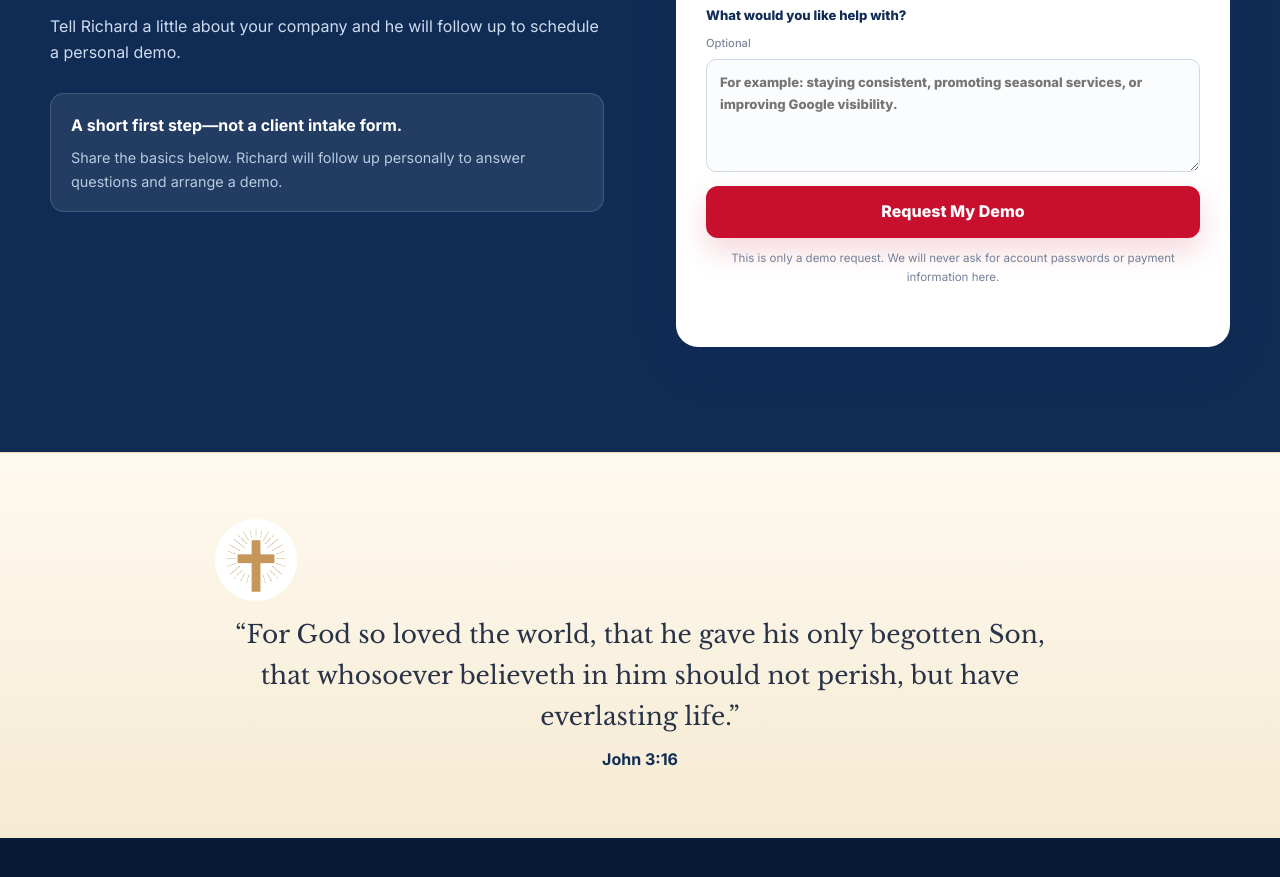
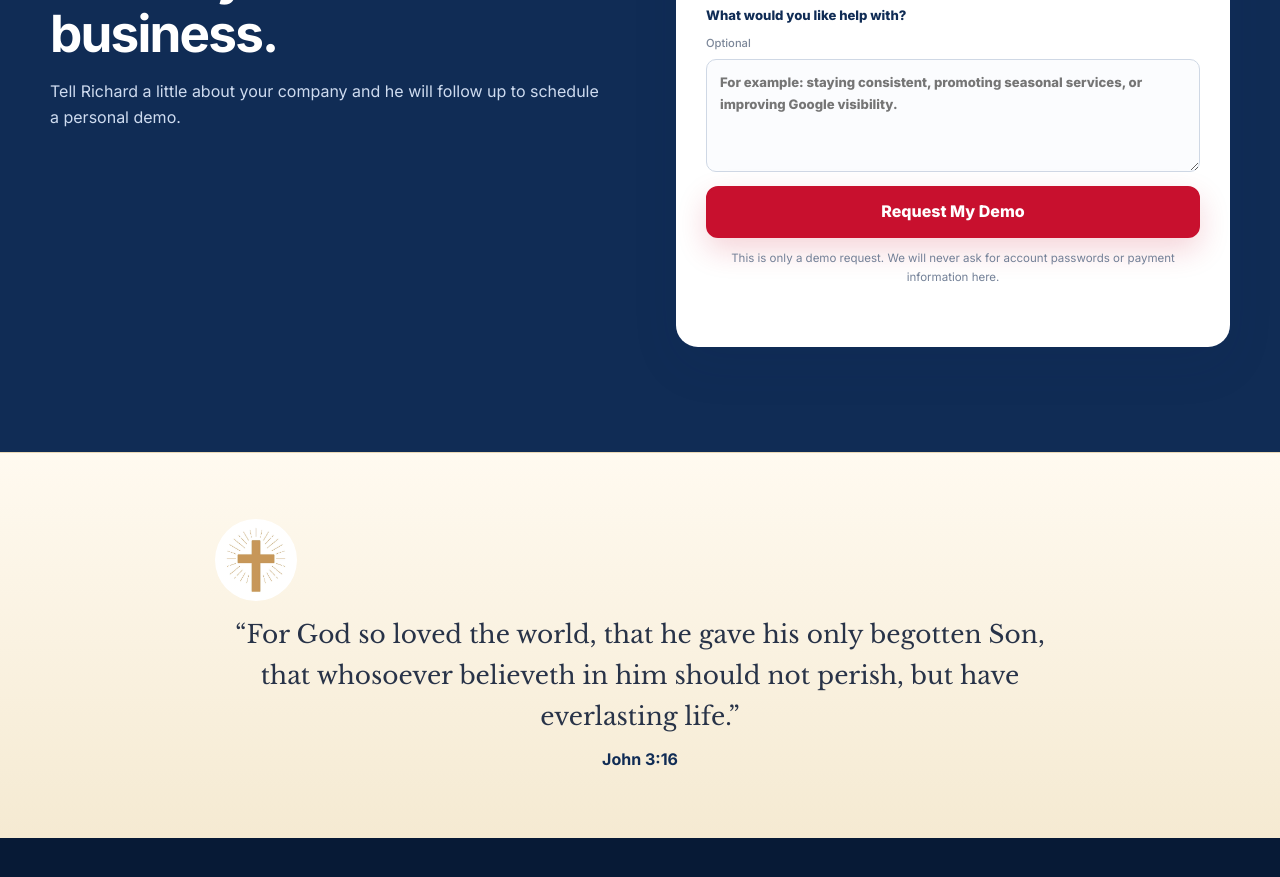
Before and after one commit to Atwood-Machine/ai-hvac-marketing-website, a website: page index.html in a window 1280 px wide. Shown: the part 7797-8674 px from the top of the page. Drawn offline with nearby package versions, Linux system fonts and the light colour scheme.

Commit message:
Update final carousel quote and simplify demo request

```diff
--- a/index.html
+++ b/index.html
@@ -134,7 +134,7 @@
             <article class="opportunity-slide" hidden><div class="slide-kicker">Where the clicks go</div><h3>44% of local search clicks go to the top 3 Google Maps results.</h3><div class="slide-emphasis">Being visible when the homeowner searches can decide who gets the call.</div><p>Google Business visibility matters most at the exact moment a homeowner moves from researching to choosing.</p></article>
             <article class="opportunity-slide" hidden><div class="slide-kicker">Three platforms. Three moments.</div><h3>Be visible before the homeowner ever needs to call.</h3><div class="platform-mini"><div><strong>Facebook</strong><span>Established homeowners</span></div><div><strong>Instagram</strong><span>Younger homeowners</span></div><div><strong>Google Business</strong><span>Active service search</span></div></div><p>Each platform reaches homeowners at a different point—from awareness and trust to an urgent local search.</p></article>
             <article class="opportunity-slide" hidden><div class="slide-kicker">The cost of silence</div><h3>Every quiet month gives competitors another month to compound.</h3><div class="slide-emphasis">Recognition. Reviews. Visibility. Familiarity.</div><p>Consistent competitors keep building a stronger digital footprint while inactive pages become easier to overlook.</p></article>
-            <article class="opportunity-slide opportunity-slide--final" hidden><div class="slide-kicker">The opportunity is now</div><h3>Move first—or let someone else.</h3><p>The opportunity in Santa Cruz County is real, documented, and available right now. HVAC contractors who establish a consistent three-platform social media presence in 2026 can build a compounding visibility advantage that becomes harder for late-movers to overcome.</p><a class="button" href="#how-it-works">See How AI HVAC Marketing Works</a></article>
+            <article class="opportunity-slide opportunity-slide--final" hidden><div class="slide-kicker">The opportunity is now</div><h3>The question is whether you move first.</h3><p>“The question is not whether social media works for HVAC contractors in Santa Cruz County. The data answers that clearly. The question is whether you move first — or let someone else.”</p><a class="button" href="#how-it-works">See How AI HVAC Marketing Works</a></article>
           </div>
           <button class="carousel-arrow carousel-arrow--next" type="button" aria-label="Next fact">→</button>
           <div class="carousel-dots" aria-label="Carousel pagination"></div>
@@ -326,10 +326,6 @@
           <div class="eyebrow eyebrow--light">Start the conversation</div>
           <h2 id="contact-heading">See what a month of marketing could look like for your HVAC business.</h2>
           <p>Tell Richard a little about your company and he will follow up to schedule a personal demo.</p>
-          <div class="contact-promise">
-            <strong>A short first step—not a client intake form.</strong>
-            <span>Share the basics below. Richard will follow up personally to answer questions and arrange a demo.</span>
-          </div>
         </div>
 
         <form class="contact-form reveal reveal--delay" id="contact-form" novalidate>
```
Also changed, not shown: 1 other file.
